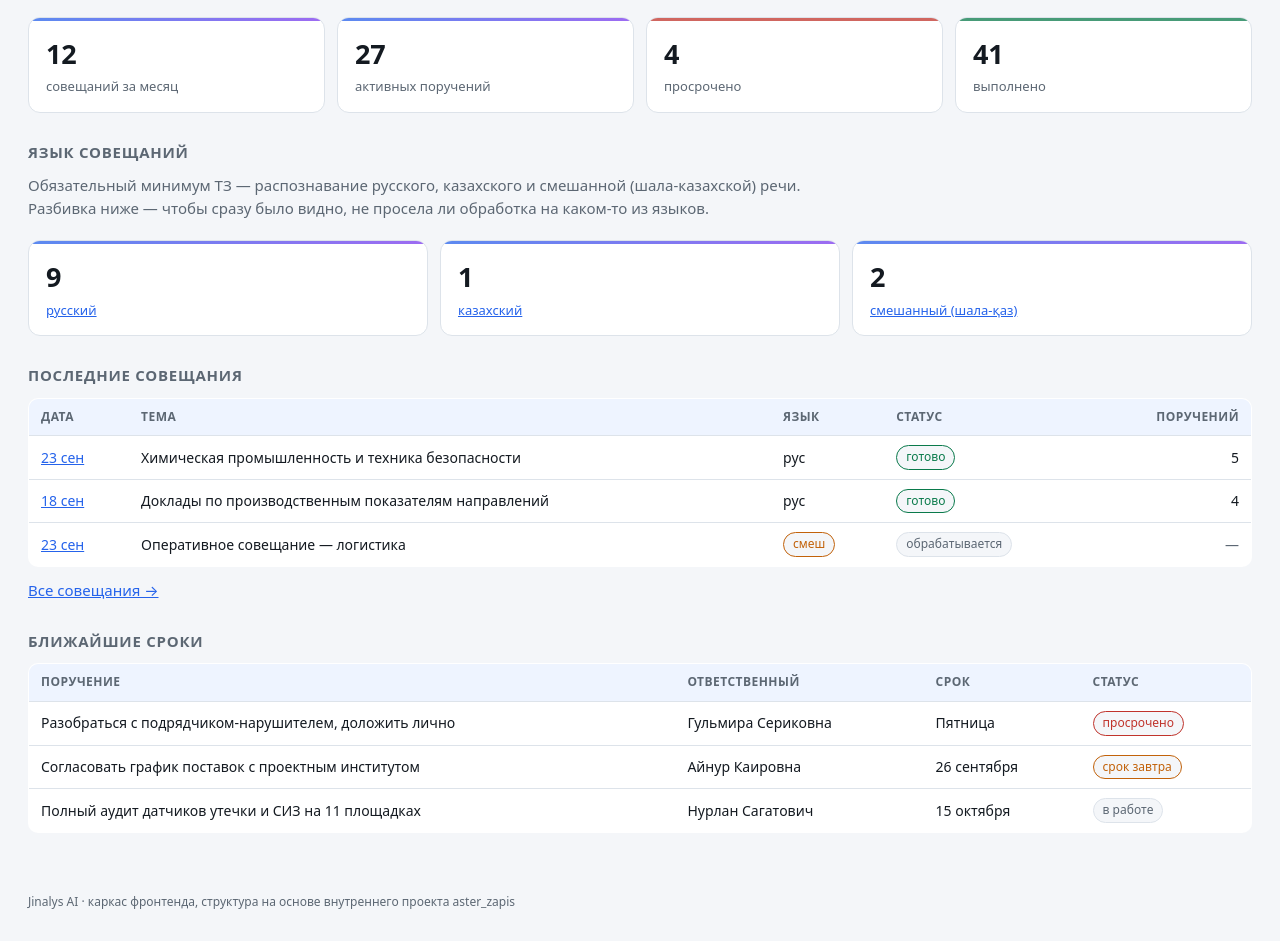
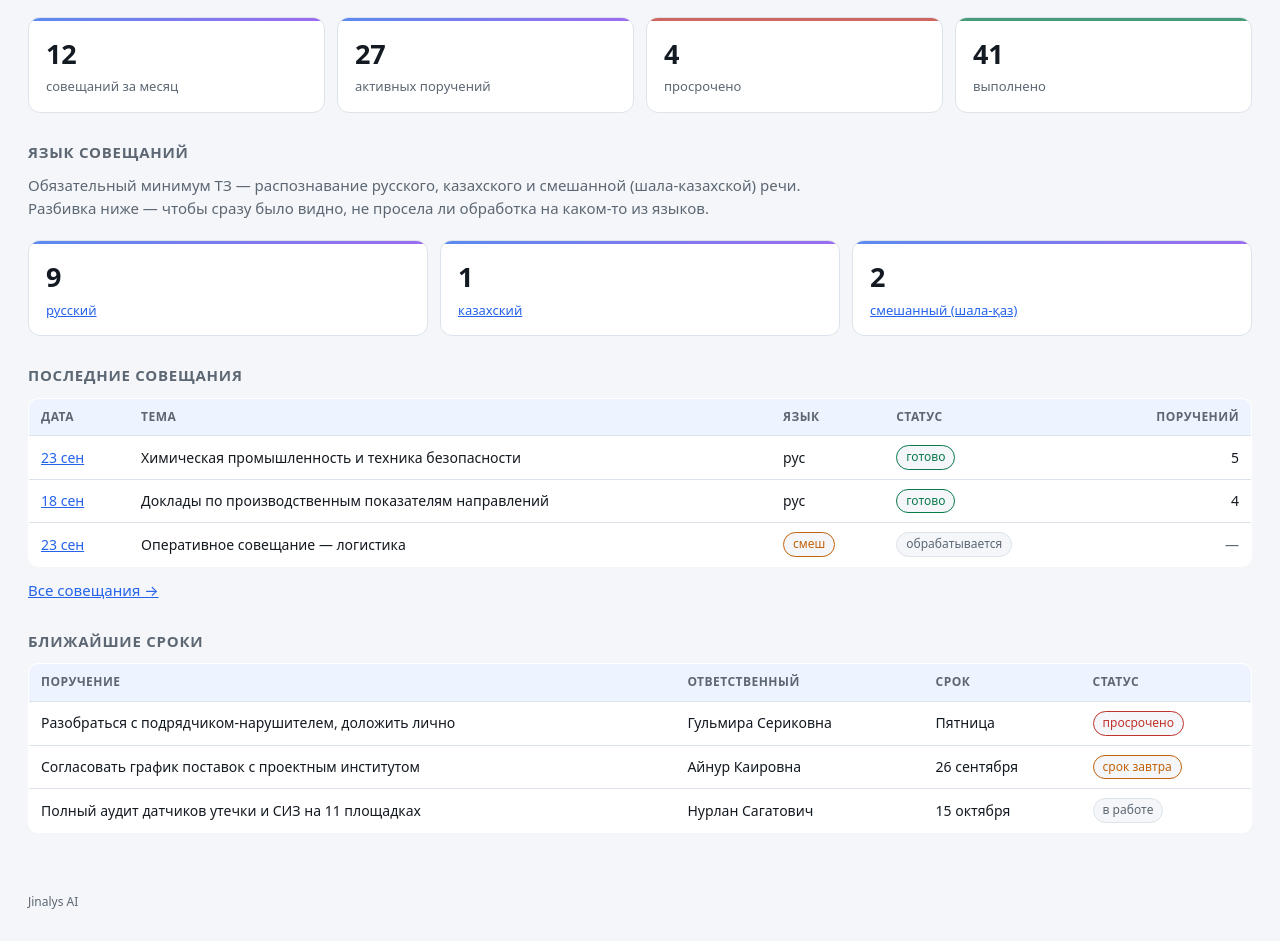
Before and after one commit to BAITC-Hacks/hack-c449499f-socbrain, a plain HTML site: page frontend/index.html in a window 1280 px wide. Shown: the part 153-1094 px from the top of the page. Drawn offline with Linux system fonts and the light colour scheme.

Commit message:
Expand README with implementation details, tighten jury-facing tone
Document each implemented piece in depth: STT providers, task
extraction, meetings/tasks storage, AI connection management, auth
and access log, frontend pages, connectors. Drop the standalone
limitations/ТЗ-compliance sections and soften remaining hedging
language throughout - state what's built without dwelling on gaps.
Also drop the aster_zapis/Promt_master footer credit from all pages.

Co-Authored-By: Claude Sonnet 5 <noreply@anthropic.com>

```diff
--- a/frontend/index.html
+++ b/frontend/index.html
@@ -102,7 +102,7 @@
   </div>
 </main>
 
-<footer>Jinalys AI · каркас фронтенда, структура на основе внутреннего проекта aster_zapis</footer>
+<footer>Jinalys AI</footer>
 
 <script>
 document.getElementById("who-name").textContent = sessionStorage.getItem("socbrain_name") || "Артём Е.";
```
Also changed, not shown: frontend/meeting.html (+1 -1 lines), frontend/meetings.html (+1 -1 lines), frontend/settings.html (+1 -1 lines), frontend/tasks.html (+1 -1 lines), 1 other file.
